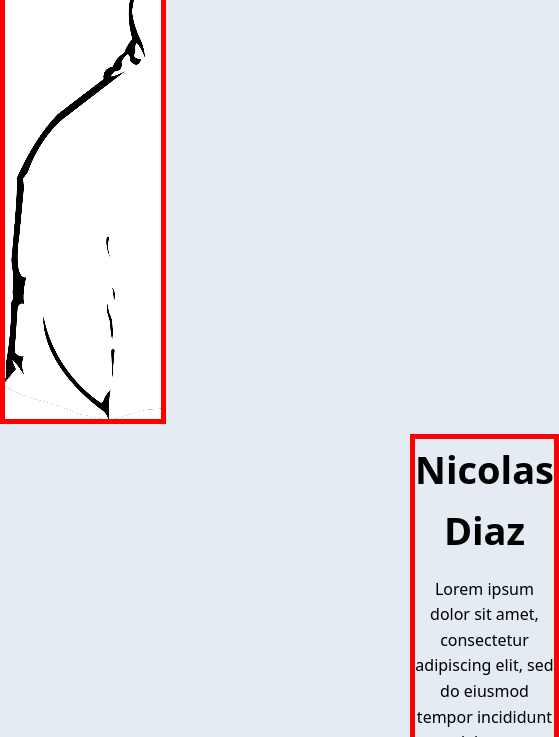
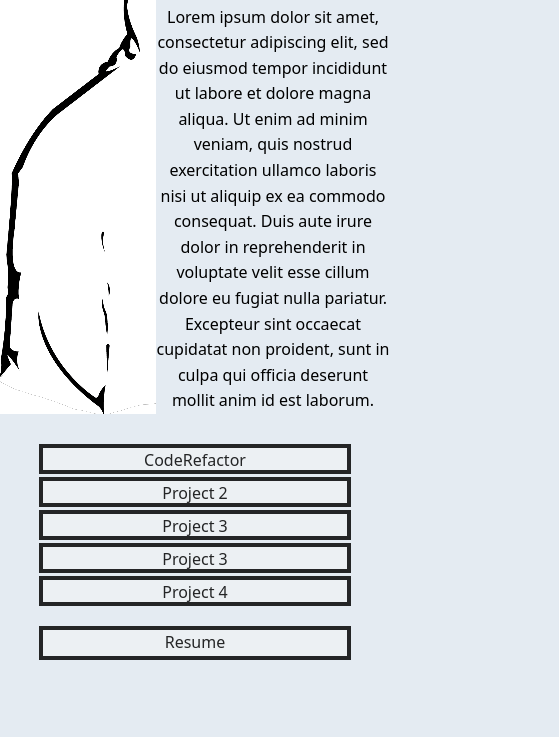
Before and after one commit to nicanthoni/project-professional-portfolio, a plain HTML site: page index.html in a window 390 px wide. Shown: the part 346-1083 px from the top of the page, 559 px wide, since content can reach past the window. Drawn offline with Linux system fonts and the light colour scheme.

Commit message:
Removed divs from ul; learned that is a big no-no. Updated media queries and margin/positioning of CSS to better fit layout intention.

```diff
--- a/assets/style.css
+++ b/assets/style.css
@@ -11,6 +11,7 @@
     margin: 0px;
     list-style: none;
     text-decoration: none;
+    box-sizing: border-box;
 }
 
 a {
@@ -118,7 +119,6 @@ label #cancel {
     display: flex;
     flex-direction: column;
     flex-basis: 20%;
-    border: 5px solid red;
     margin-top: 300px;
 
 }
@@ -148,7 +148,6 @@ label #cancel {
     flex-basis: 30%;
     margin-top: 300px;
     justify-content: flex-end;
-    border: 5px solid red;
 }
 
 .description {
@@ -159,14 +158,12 @@ label #cancel {
 }
 
 .right-column {
-    display: flex;
     text-align: center;
     flex-direction: column;
     justify-content: center;
     align-items: center;
     flex-basis: 30%;
     margin-top: 300px;
-    border: 5px solid red;
 }
 
 
@@ -180,7 +177,7 @@ label #cancel {
     justify-content: center;
 }
 
-.right-column li a {
+.right-column a {
     color: var(--banner-background);
 }
 
@@ -194,12 +191,9 @@ label #cancel {
 
 
 .resume {
-    height: 14px;
-    font-size: 24px;
-    width: 80%;
-    /* justify-content: center;
-    align-items: center; */
+    font-size: 16px;
     margin-top: 60px;
+    border: var(--banner-background) solid 4px;
     background-color: var(--banner-text);
 }
 
@@ -240,21 +234,33 @@ label #cancel {
         flex-wrap: wrap;
         justify-content: center;
 
-    } .left-column {
+    }
+
+    .left-column {
         margin-top: 160px;
-    } .center-column {
+    }
+
+    .center-column {
         margin-top: 10px;
         text-align: center;
 
-    } .right-column {
+    }
+
+    .right-column {
         margin-top: 30px;
-    } .resume {
+    }
+
+    .resume {
         margin-top: 20px;
         margin-bottom: 80px;
-    } .footer h2 {
+    }
+
+    .footer h2 {
         display: none;
         /* Did this cause contact me looks clunky */
-    } .logo-container {
+    }
+
+    .logo-container {
         display: none;
         /* Did this cause contact me looks clunky */
 }
@@ -267,74 +273,63 @@ label #cancel {
         flex-wrap: wrap;
         justify-content: center;
 
-    } .left-column {
-        flex-basis: 30%;
-        width: 40%;
+    }
 
-    } .center-column {
+    .left-column {
+        flex-basis: 40%;
+    }
+
+    .center-column {
+        flex-basis: 60%;
         align-items: center;
-        margin-left: 410px;
         justify-items: flex-start;
 
-    } .right-column {
+    }
+
+    .right-column {
         margin-top: 30px;
-    } .resume {
+        flex-basis: 80%;
+    }
+
+    .resume {
         margin-top: 20px;
         margin-bottom: 80px;
-    } .footer h2 {
+    }
+
+    .footer h2 {
         display: none;
         /* Did this cause contact me looks clunky */
     }
  }
 
 
-
- /* .center-column {
-    display: flex;
-    flex-direction: column;
-    flex-basis: 30%;
-    margin-top: 300px;
-    justify-content: flex-end;
-    border: 5px solid red;
-}
-
-.description {
-    flex-direction: column;
-    justify-content: flex-end;
-    align-items: flex-end;
-    align-content: flex-end; */
-
-
-    /* .main-content {
-        display: flex;
-        flex-direction: row;
-        justify-content: center;
-        flex-wrap: wrap;
-        flex-basis: 100%;
-    } */
-
-
-
-
-
 @media (max-width:1281px) {
     .main-content {
-        flex-direction: column;
-        flex-basis: 80%;
+        flex-direction: row;
         flex-wrap: wrap;
         justify-content: center;
 
-    } .left-column {
+    }
+
+    .left-column {
         margin-top: 160px;
-    } .center-column {
+    }
+
+    .center-column {
         margin-top: 10px;
 
-    } .right-column {
+    }
+
+    .right-column {
         margin-top: 30px;
-    } .resume {
+    }
+
+    .resume {
         margin-top: 20px;
         margin-bottom: 80px;
-    } .footer h2 {
+    }
+
+    .footer h2 {
         display: none;
         /* Did this cause contact me looks clunky */
     }
@@ -375,7 +370,7 @@ label #cancel {
     }
 }
 
-@media (max-width: 860px) {
+@media (max-width: 469px) {
     label #btn {
         display: block;
     }
--- a/index.html
+++ b/index.html
@@ -60,17 +60,14 @@
             <!-- 3 of 3 columns in flex container -->
             <div class="right-column">
                 <ul id="right-column-ul">
-                    <div class="project-1">
-                        <li><a href="https://github.com/nicanthoni/project-code-refactor" target="_blank">Code
-                                Refactor</a></li>
-                    </div>
+                    <li><a href="https://github.com/nicanthoni/project-code-refactor" target="_blank">CodeRefactor</a></li>
                     <li><a href="#">Project 2</a></li>
                     <li><a href="#">Project 3</a></li>
                     <li><a href="#">Project 3</a></li>
                     <li><a href="#">Project 4</a></li>
                 </ul>
                 <div class="resume">
-                    <li><a href="https://www.linkedin.com/in/nicolasd13/" target="_blank">Resume</a></li>
+                    <a href="https://www.linkedin.com/in/nicolasd13/" target="_blank">Resume</a>
                 </div>
             </div>
         </section>
```
